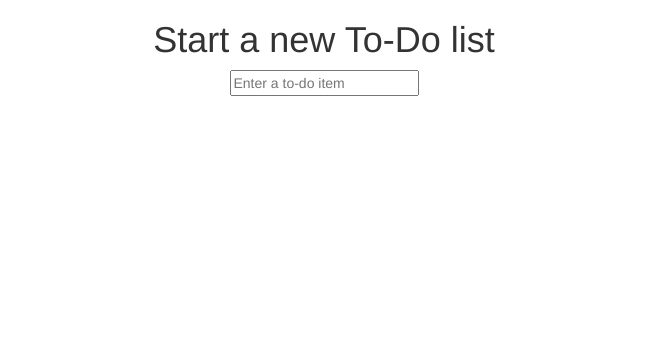
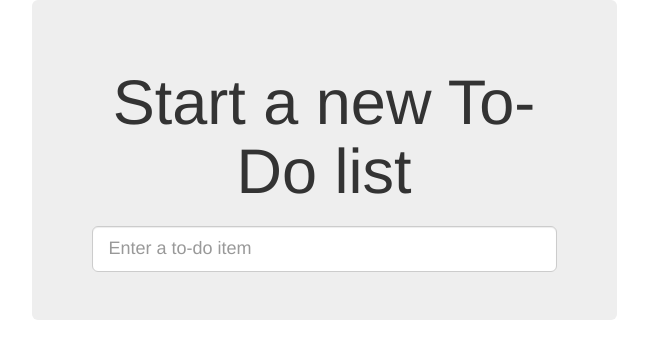
Before and after one commit to mkusm/tdd-1, a Django app: page / in a window 1280 px wide. Shown: the top 359 px of the page, without its empty margins (316-964 px from the left). Run offline with Django 3.2, Linux system fonts and the light colour scheme; some libraries are stand-ins or nearby versions.

Commit message:
further improve layout

```diff
--- /dev/null
+++ b/lists/static/base.css
@@ -0,0 +1,3 @@
+#id_new_item {
+  margin-top: 2ex;
+}
--- a/lists/templates/base.html
+++ b/lists/templates/base.html
@@ -6,16 +6,18 @@
     <meta name="viewport" content="width-device-width, initial-scale=1">
     <title>To-Do lists</title>
     <link href="/static/bootstrap/css/bootstrap.min.css" rel="stylesheet">
+    <link href="/static/base.css" rel="stylesheet">
   </head>
   <body>
     <div class="container">
 
       <div class="row">
-        <div class="col-md-6 col-md-offset-3">
+        <div class="col-md-6 col-md-offset-3 jumbotron">
           <div class="text-center">
             <h1>{% block header_text %}{% endblock %}</h1>
             <form method="POST" action="{% block form_action %}{% endblock %}">
               <input name="item_text" id="id_new_item"
+                     class="form-control input-lg"
                      placeholder="Enter a to-do item" />
               {% csrf_token %}
             </form>
--- a/lists/templates/list.html
+++ b/lists/templates/list.html
@@ -5,7 +5,7 @@
 {% block form_action %}/lists/{{ list.id }}/add_item{% endblock %}
 
 {% block table %}
-  <table id="id_list_table">
+  <table id="id_list_table" class="table">
     {% for item in list.item_set.all %}
       <tr><td>{{ forloop.counter }}: {{ item.text }}</td></tr>
     {% endfor %}
```
